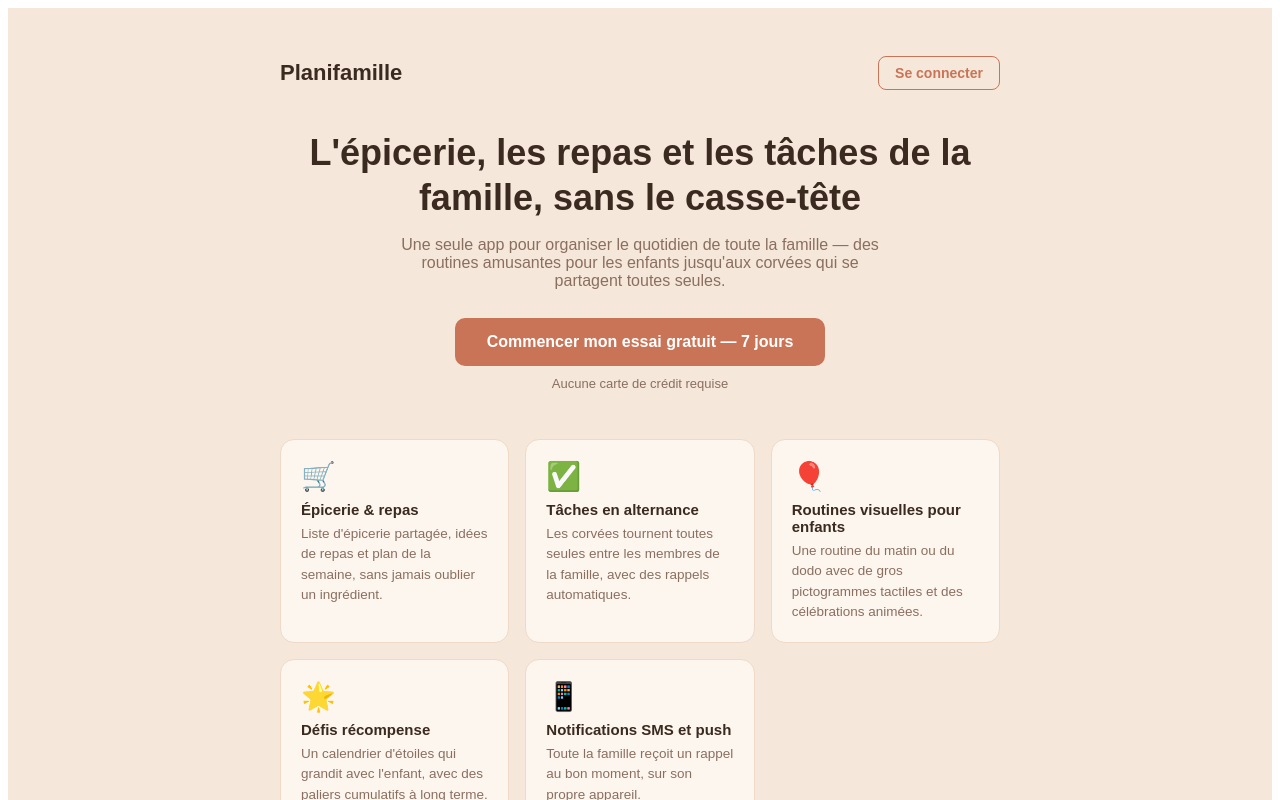
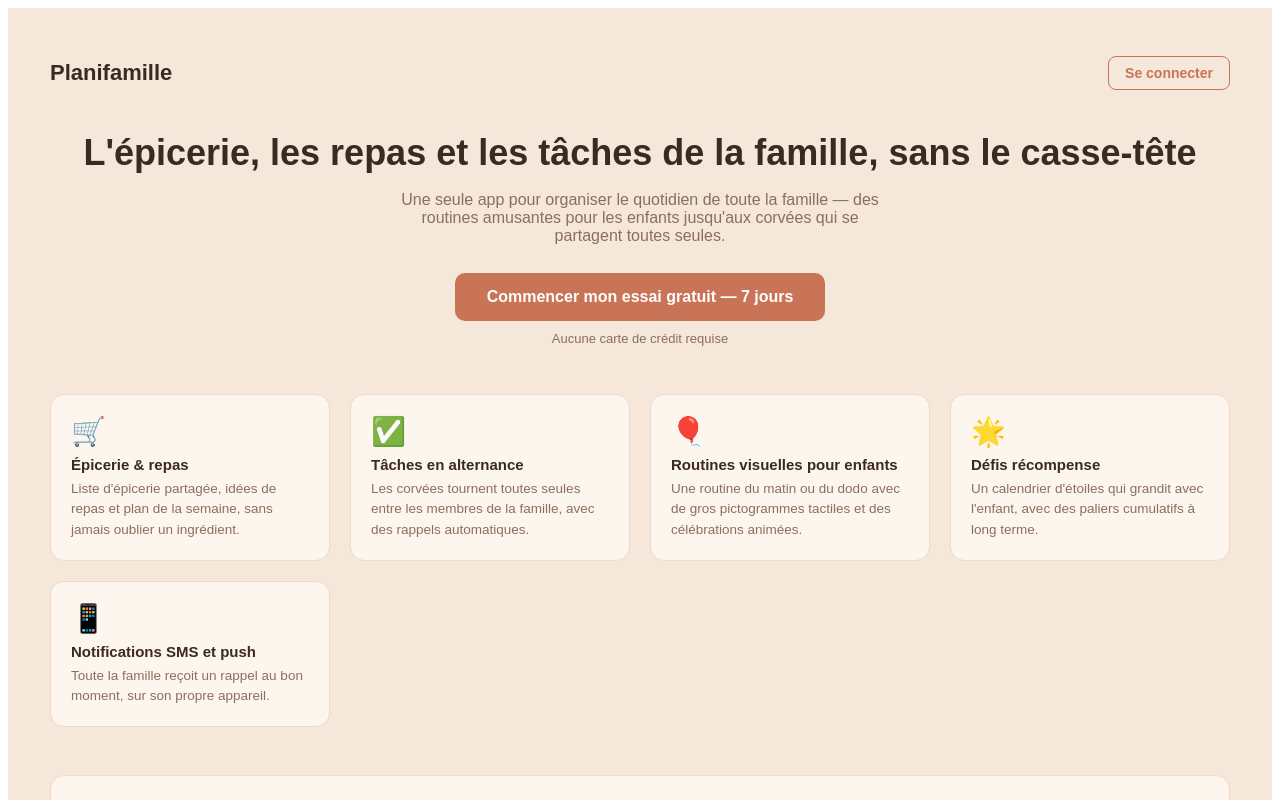
Before and after one commit to nini-max28/Repas-taches-et-routine, a React (Vite) app: page / in a window 1280 px wide. Shown: the top 800 px of the page. Built offline with nearby package versions, Linux system fonts and the light colour scheme.

Commit message:
Update LandingPage.jsx

```diff
--- a/LandingPage.jsx
+++ b/LandingPage.jsx
@@ -56,7 +56,7 @@ const FEATURES = [
 export default function LandingPage({ onStart, onLogin }) {
   return (
     <div style={{ minHeight: "100vh", background: COLORS.paper, fontFamily: "'IBM Plex Sans', sans-serif", color: COLORS.ink }}>
-      <div style={{ maxWidth: 720, margin: "0 auto", padding: "48px 20px 60px" }}>
+      <div style={{ maxWidth: 1180, margin: "0 auto", padding: "48px 20px 60px" }}>
 
         <div style={{ display: "flex", justifyContent: "space-between", alignItems: "center", marginBottom: 40 }}>
           <span style={{ fontFamily: "'Space Grotesk', sans-serif", fontSize: 22, fontWeight: 700 }}>Planifamille</span>
@@ -83,7 +83,7 @@ export default function LandingPage({ onStart, onLogin }) {
 
         <InstallBanner />
 
-        <div style={{ display: "grid", gridTemplateColumns: "repeat(auto-fit, minmax(220px, 1fr))", gap: 16, marginBottom: 48 }}>
+        <div style={{ display: "grid", gridTemplateColumns: "repeat(auto-fit, minmax(260px, 1fr))", gap: 20, marginBottom: 48 }}>
           {FEATURES.map((f, i) => (
             <div key={i} style={{ background: COLORS.card, borderRadius: 14, padding: 20, border: `1px solid ${COLORS.rule}` }}>
               <div style={{ fontSize: 28, marginBottom: 8 }}>{f.emoji}</div>
```
